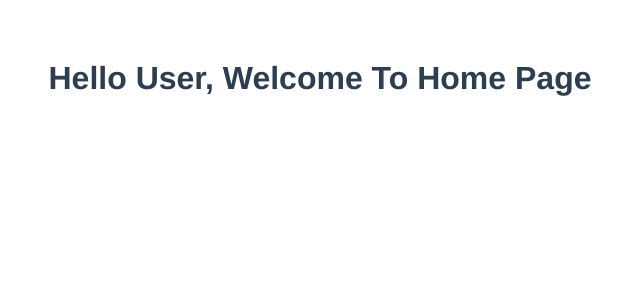
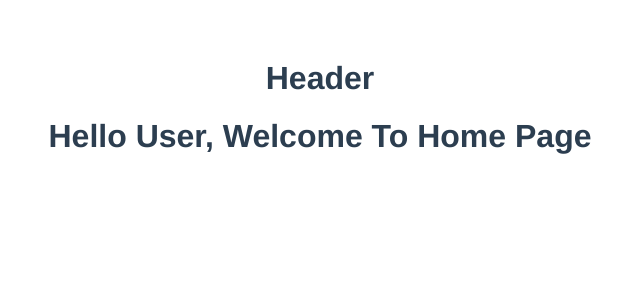
Before and after one commit to BryoEckoo/resto-project, a Vue app: page / in a window 1280 px wide. Shown: the top 300 px of the page, without its empty margins (320-960 px from the left). Built offline with nearby package versions, Linux system fonts and the light colour scheme.

Commit message:
importing header

```diff
--- a/src/components/Home.vue
+++ b/src/components/Home.vue
@@ -1,10 +1,15 @@
 <template>
+    <Header />
     <h1>Hello User, Welcome To Home Page</h1>
 </template>
 
 <script>
+import Header from './Header.vue'
 export default {
     name:'HomePage',
+    components:{
+        Header
+    },
     mounted()
     {
         let user= localStorage.getItem('user-info');
```
